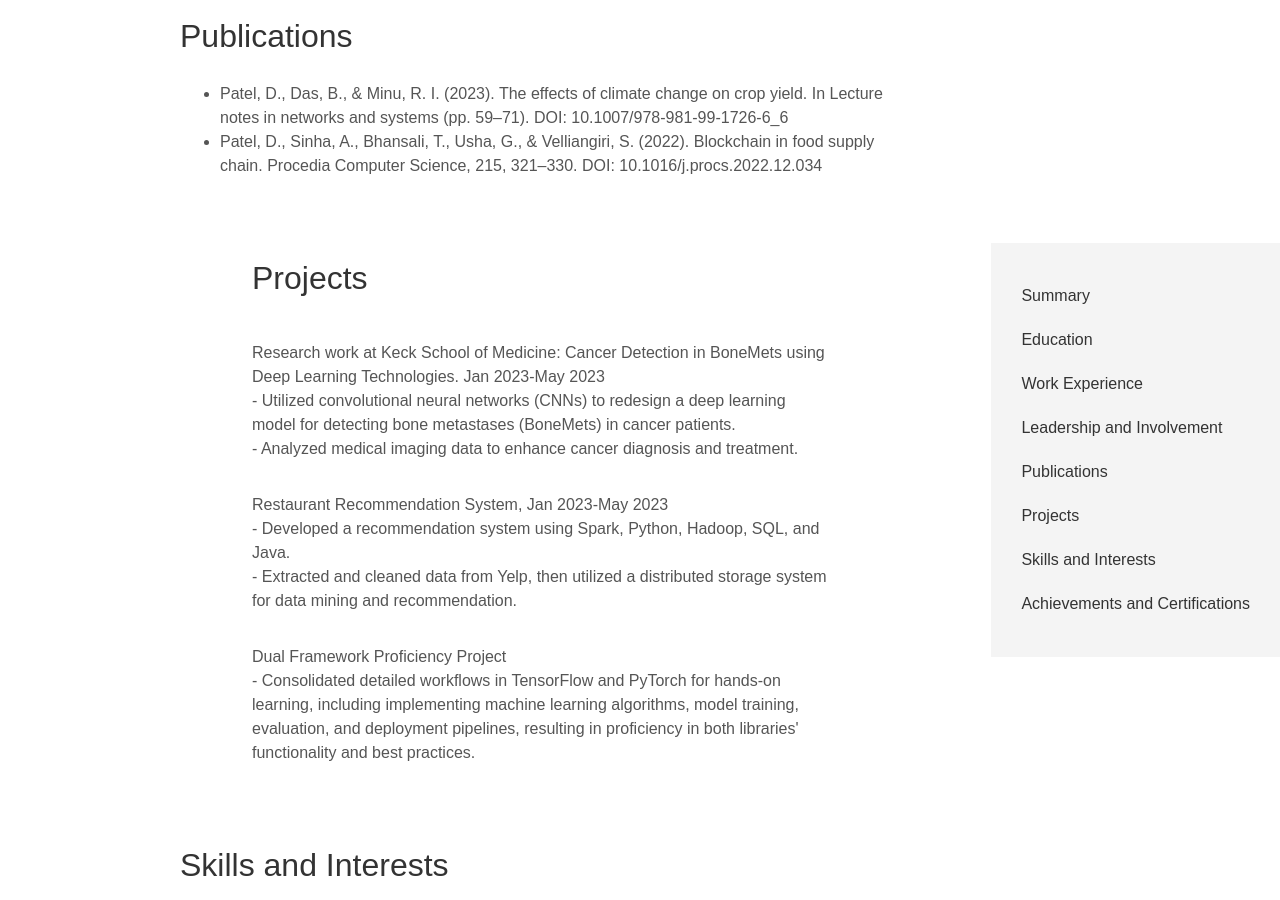
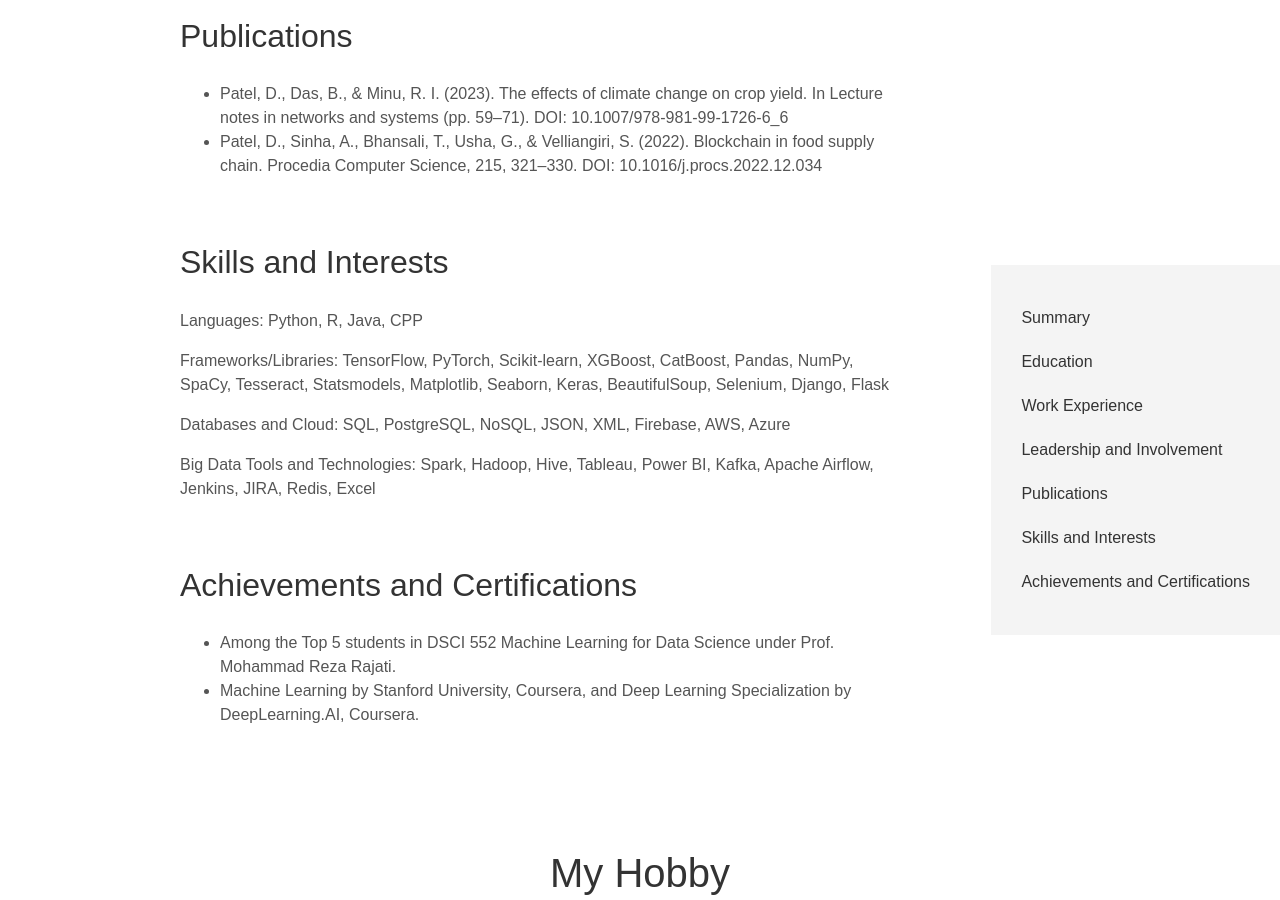
Before and after one commit to helloitsdaksh/portfolio, a Jekyll site: the page built from index.html, in a window 1280 px wide and 900 px high, scrolled down 4663 px. Built offline with Jekyll 4.4.1, drawn with Linux system fonts in a browser that asks for light colours.

Commit message:
added hobby section

```diff
--- a/_includes/hobby.html
+++ b/_includes/hobby.html
@@ -4,8 +4,8 @@
 
 <div class="user-projects">
   <div id="slider1" class="slider">
-    <div class="images-left"><img alt="coder" src="\assets\img\quote.jpg" /></div>
-    <div class="images-left"><img alt="mountains" src="\assets\img\mountains.jpg"/></div>
+    <div class="images-left"><img alt="coder" src="assets/img/coder.jpg" /></div>
+    <div class="images-left"><img alt="mountains" src="assets/img/coder.jpg"/></div>
   </div>
   <div class="contents-right">
     <h3>Predicting Agricultural Yield by Integrating Remote Sensing Data and Machine Learning Technology</h3>
@@ -19,8 +19,8 @@
 
 <div class="user-projects">
   <div id="slider2" class="slider">
-    <div class="images-left"><img alt="coder" src="\assets\img\quote.jpg" /></div>
-    <div class="images-left"><img alt="mountains" src="\assets\img\mountains.jpg"/></div>
+    <div class="images-left"><img alt="coder" src="assets/img/coder.jpg" /></div>
+    <div class="images-left"><img alt="mountains" src="assets/img/coder.jpg"/></div>
   </div>
   <div class="contents-right">
     <h3>NN-from-Scratch</h3>
@@ -28,7 +28,6 @@
       <li>DeepLearning, Neural-Networks</li>
     </ul>
     <p>Built a Neural Network of 3 layers using NumPy and by coding all the equations from scratch. The accuracy achieved 84% on MNIST data.</p>
-    <a class="project-link" href="https://github.com/helloitsdaksh/NN-from-Scratch">Check it out</a>
   </div>
 </div>
 
--- a/_includes/resume.html
+++ b/_includes/resume.html
@@ -56,7 +56,6 @@
     <li><a href="#work-experience">Work Experience</a></li>
     <li><a href="#leadership-and-involvement">Leadership and Involvement</a></li>
     <li><a href="#publications">Publications</a></li>
-    <li><a href="#projects">Projects</a></li>
     <li><a href="#skills-and-interests">Skills and Interests</a></li>
     <li><a href="#achievements-and-certifications">Achievements and Certifications</a></li>
   </ul>
@@ -127,24 +126,6 @@
   </ul>
 </div>
 
-<div id="projects">
-  <h2>Projects</h2>
-  <p>
-    <strong>Research work at Keck School of Medicine</strong>: Cancer Detection in BoneMets using Deep Learning Technologies. Jan 2023-May 2023<br>
-    - Utilized convolutional neural networks (CNNs) to redesign a deep learning model for detecting bone metastases (BoneMets) in cancer patients.<br>
-    - Analyzed medical imaging data to enhance cancer diagnosis and treatment.
-  </p>
-  <p>
-    <strong>Restaurant Recommendation System</strong>, Jan 2023-May 2023<br>
-    - Developed a recommendation system using Spark, Python, Hadoop, SQL, and Java.<br>
-    - Extracted and cleaned data from Yelp, then utilized a distributed storage system for data mining and recommendation.
-  </p>
-  <p>
-    <strong>Dual Framework Proficiency Project</strong><br>
-    - Consolidated detailed workflows in TensorFlow and PyTorch for hands-on learning, including implementing machine learning algorithms, model training, evaluation, and deployment pipelines, resulting in proficiency in both libraries' functionality and best practices.
-  </p>
-</div>
-
 <div id="skills-and-interests">
   <h2>Skills and Interests</h2>
   <p>
```
